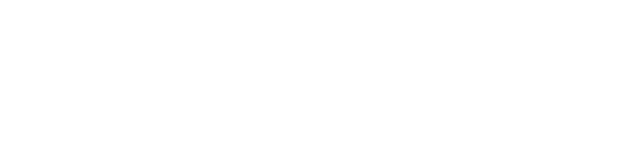
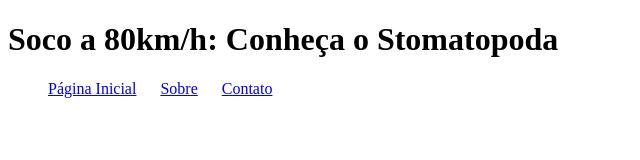
Before and after one commit to joao-antonio-csn/Trybe-Exercicios, a plain HTML site: page Fundamentos_web/bloco-3-introducao-a-html-e-css/dia-4-html-semantico/index-stomatopoda.html in a window 1280 px wide. Shown: the whole page, without its empty margins (0-640 px from the left). Drawn offline with Linux system fonts and the light colour scheme.

Commit message:
adiciona nav e menu de links

```diff
--- a/Fundamentos_web/bloco-3-introducao-a-html-e-css/dia-4-html-semantico/index-stomatopoda.html
+++ b/Fundamentos_web/bloco-3-introducao-a-html-e-css/dia-4-html-semantico/index-stomatopoda.html
@@ -3,8 +3,21 @@
   <head>
     <meta charset="UTF-8" />
     <meta name="viewport" content="width=device-width" />
+    <link rel="stylesheet" href="style-stomatopoda.css">
   </head>
   <body>
-    <!--insira os elementos aqui-->
+    <header id="header">
+      <h1>
+        Soco a 80km/h: Conheça o Stomatopoda
+      </h1>
+    </header>
+    <nav>
+        <ul>
+        <li><a href="#header">Página Inicial</a></li>
+        <li><a href="#header">Sobre</a></li>
+        <li><a href="#header">Contato</a></li>
+        </ul>
+    </nav>
+
   </body>
 </html>
--- /dev/null
+++ b/Fundamentos_web/bloco-3-introducao-a-html-e-css/dia-4-html-semantico/style-stomatopoda.css
@@ -0,0 +1,5 @@
+nav ul li{
+display:inline;
+/* margin:20px; */
+margin-right: 20px;
+}
```
